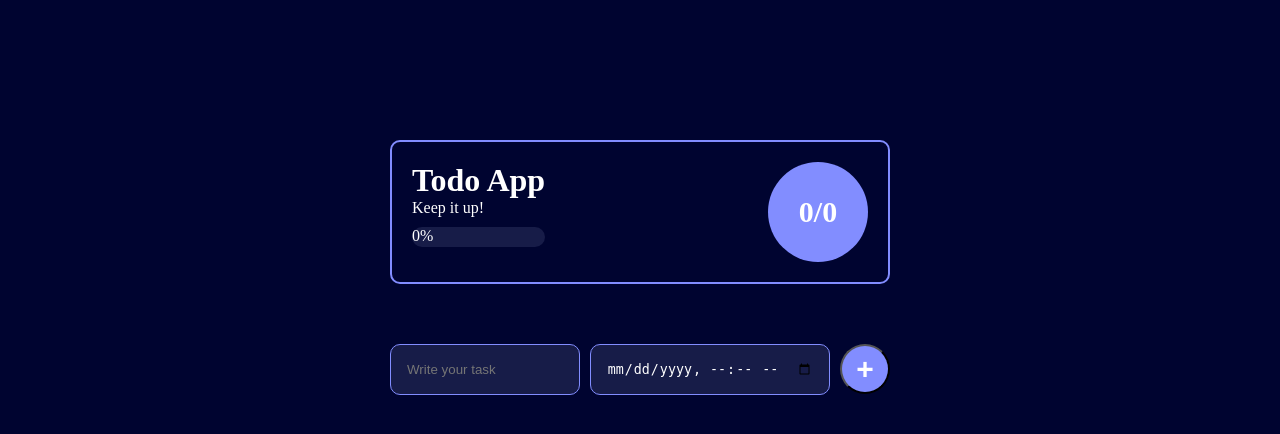
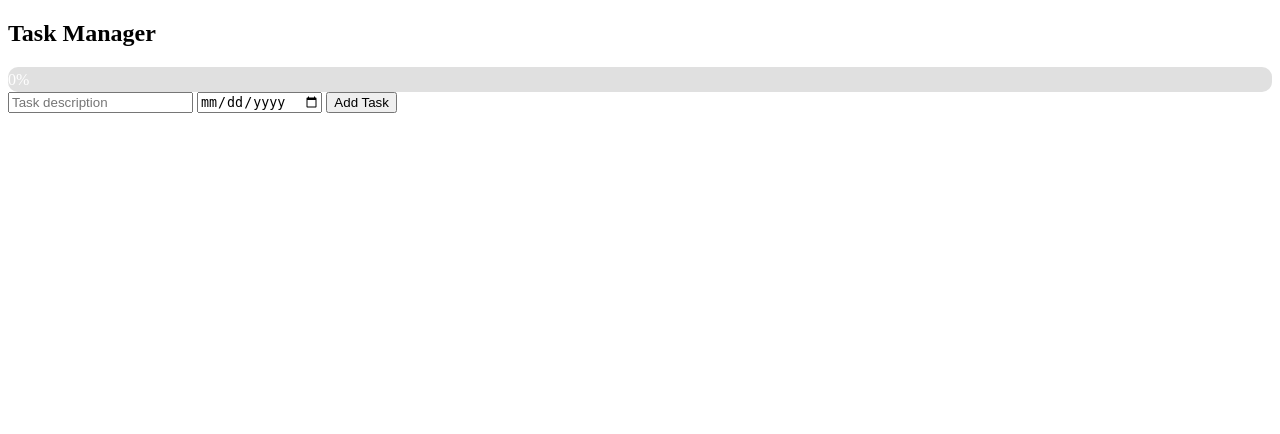
Before and after one commit to Sruthi-kanduri/to-do-list, a Flask app: page / in a window 1280 px wide. Shown: the top 434 px of the page. Run offline with Flask 3, Linux system fonts and the light colour scheme.

Commit message:
Update index.html

```diff
--- a/templates/index.html
+++ b/templates/index.html
@@ -1,32 +1,51 @@
 <!DOCTYPE html>
 <html lang="en">
 <head>
-  <meta charset="UTF-8">
-  <meta name="viewport" content="width=device-width, initial-scale=1.0">
-  <title>Todo App with Reminders</title>
-  <link rel="stylesheet" href="/static/style.css">
+    <meta charset="UTF-8">
+    <meta name="viewport" content="width=device-width, initial-scale=1.0">
+    <title>Task Manager</title>
+    <style>
+        .progress-bar {
+            width: 100%;
+            background-color: #e0e0e0;
+            border-radius: 10px;
+            overflow: hidden;
+            height: 25px;
+        }
+        .progress {
+            height: 100%;
+            background-color: #4CAF50;
+            width: {{ completion_percentage }}%;
+            text-align: center;
+            line-height: 25px;
+            color: white;
+        }
+    </style>
 </head>
 <body>
-  <div class="container">
-    <div class="stats-container">
-      <div class="details">
-        <h1>Todo App</h1>
-        <p>Keep it up!</p>
-        <div id="progressContainer">
-          <div id="progressBar">0%</div>
-        </div>
-      </div>
-      <div class="stats-numbers">
-        <p id="numbers">0/0</p>
-      </div>
+    <h2>Task Manager</h2>
+
+    <div class="progress-bar">
+        <div class="progress">{{ completion_percentage }}%</div>
     </div>
-    <form id="taskForm">
-      <input type="text" id="taskInput" placeholder="Write your task" required>
-      <input type="datetime-local" id="dueDateInput" required>
-      <button id="newTask" type="submit">+</button>
+
+    <form action="/add" method="POST">
+        <input type="text" name="description" placeholder="Task description" required>
+        <input type="date" name="due_date" required>
+        <button type="submit">Add Task</button>
     </form>
-    <ul id="taskList" class="task-list"></ul>
-  </div>
-  <script src="/static/app.js"></script>
+
+    <ul>
+        {% for task in tasks %}
+        <li>
+            {{ task.description }} (Due: {{ task.due_date }})
+            {% if not task.completed %}
+            <a href="/complete/{{ loop.index0 }}">✔ Complete</a>
+            {% endif %}
+            <a href="/delete/{{ loop.index0 }}">🗑 Delete</a>
+        </li>
+        {% endfor %}
+    </ul>
+
 </body>
 </html>
```
